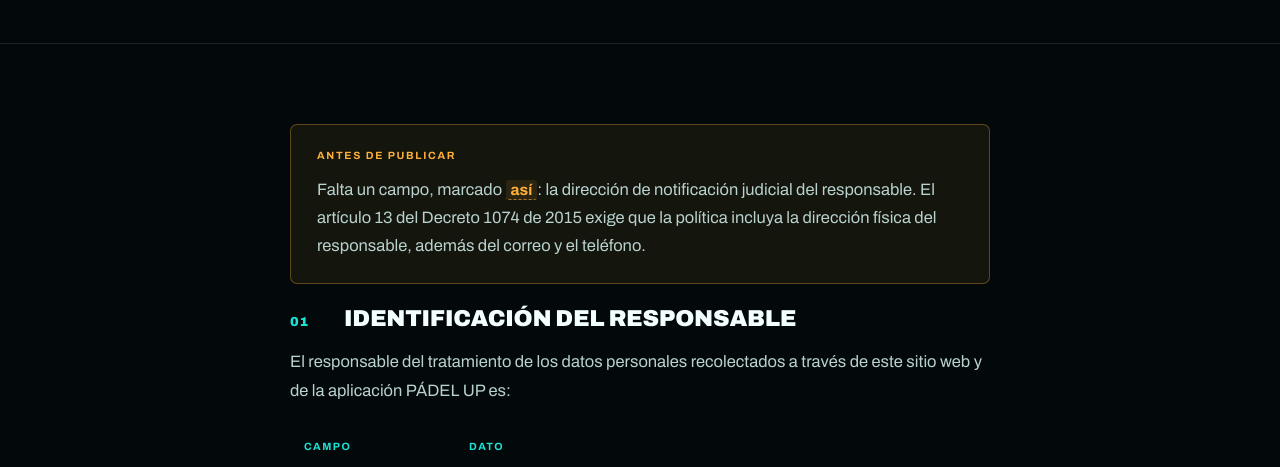
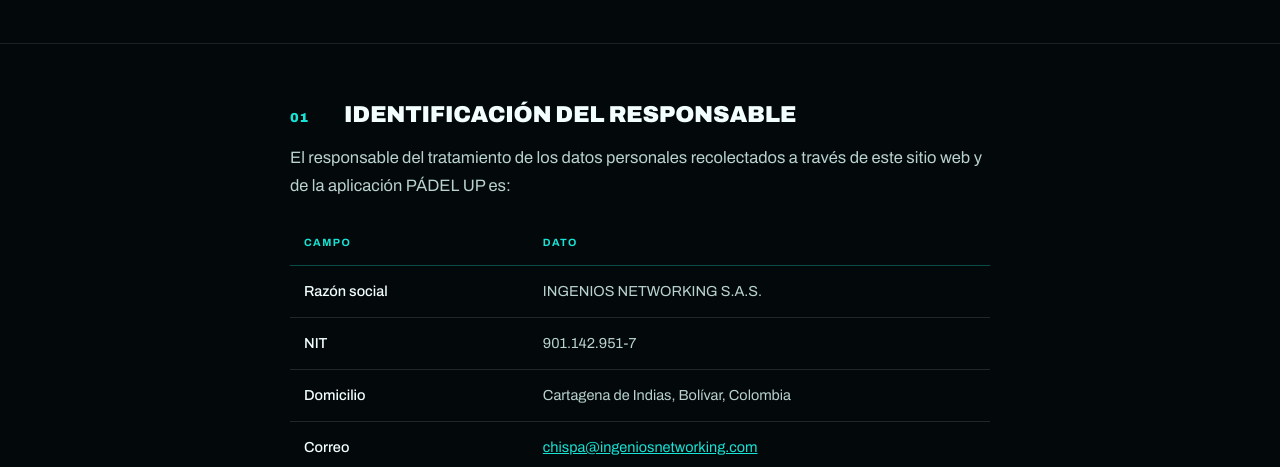
Before and after one commit to rodolfojha/padelup-web, a plain HTML site: page politica-datos.html in a window 1280 px wide. Shown: the part 444-911 px from the top of the page. Drawn offline with Linux system fonts and the light colour scheme.

Commit message:
Completa el domicilio del responsable
- Domicilio: Cartagena de Indias, Bolivar, Colombia.
- Retira la tarjeta de campos pendientes; ya no quedan marcadores.
- La nota final deja constancia de dos puntos abiertos: la direccion
  fisica de notificacion que exige el articulo 13 del Decreto 1074 de
  2015, y la verificacion del Registro Nacional de Bases de Datos.

Co-Authored-By: Claude Opus 5 <noreply@anthropic.com>
Claude-Session: https://claude.ai/code/session_01MKLK2iHDtWoWvk3eGPgtCy

```diff
--- a/politica-datos.html
+++ b/politica-datos.html
@@ -106,18 +106,13 @@ footer a:hover{text-decoration:underline}
 <main>
 <div class="wrap">
 
-<div class="card warn">
-  <div class="lb">Antes de publicar</div>
-  <p>Falta un campo, marcado <span class="fill">así</span>: la dirección de notificación judicial del responsable. El artículo 13 del Decreto 1074 de 2015 exige que la política incluya la dirección física del responsable, además del correo y el teléfono.</p>
-</div>
-
 <h2><i>01</i><span>Identificación del responsable</span></h2>
 <p>El responsable del tratamiento de los datos personales recolectados a través de este sitio web y de la aplicación PÁDEL UP es:</p>
 <table>
   <tr><th>Campo</th><th>Dato</th></tr>
   <tr><td>Razón social</td><td>INGENIOS NETWORKING S.A.S.</td></tr>
   <tr><td>NIT</td><td>901.142.951-7</td></tr>
-  <tr><td>Domicilio</td><td><span class="fill">[Dirección de notificación]</span>, Cartagena de Indias, Bolívar, Colombia</td></tr>
+  <tr><td>Domicilio</td><td>Cartagena de Indias, Bolívar, Colombia</td></tr>
   <tr><td>Correo</td><td><a href="mailto:chispa@ingeniosnetworking.com">chispa@ingeniosnetworking.com</a></td></tr>
   <tr><td>WhatsApp</td><td>+57 316 055 0008</td></tr>
   <tr><td>Sitio web</td><td><a href="https://www.ingeniosnetworking.com" target="_blank" rel="noopener">ingeniosnetworking.com</a></td></tr>
@@ -274,7 +269,7 @@ footer a:hover{text-decoration:underline}
 
 <div class="card warn" style="margin-top:46px">
   <div class="lb">Nota sobre este documento</div>
-  <p>Este texto fue redactado como borrador de trabajo siguiendo la estructura que exige el Decreto 1074 de 2015. <strong>No sustituye la revisión de un abogado.</strong> Antes de publicarlo conviene que lo revise el área legal, que se completen los datos del responsable y que se verifique si corresponde la inscripción en el Registro Nacional de Bases de Datos.</p>
+  <p>Este texto fue redactado como borrador de trabajo siguiendo la estructura que exige el Decreto 1074 de 2015. <strong>No sustituye la revisión de un abogado.</strong></p><p>Dos puntos abiertos antes de darlo por cerrado: añadir la dirección física de notificación del responsable —el artículo 13 la exige además del correo y el teléfono— y verificar si corresponde la inscripción de las bases de datos en el Registro Nacional de Bases de Datos de la Superintendencia de Industria y Comercio.</p>
 </div>
 
 </div>
```
